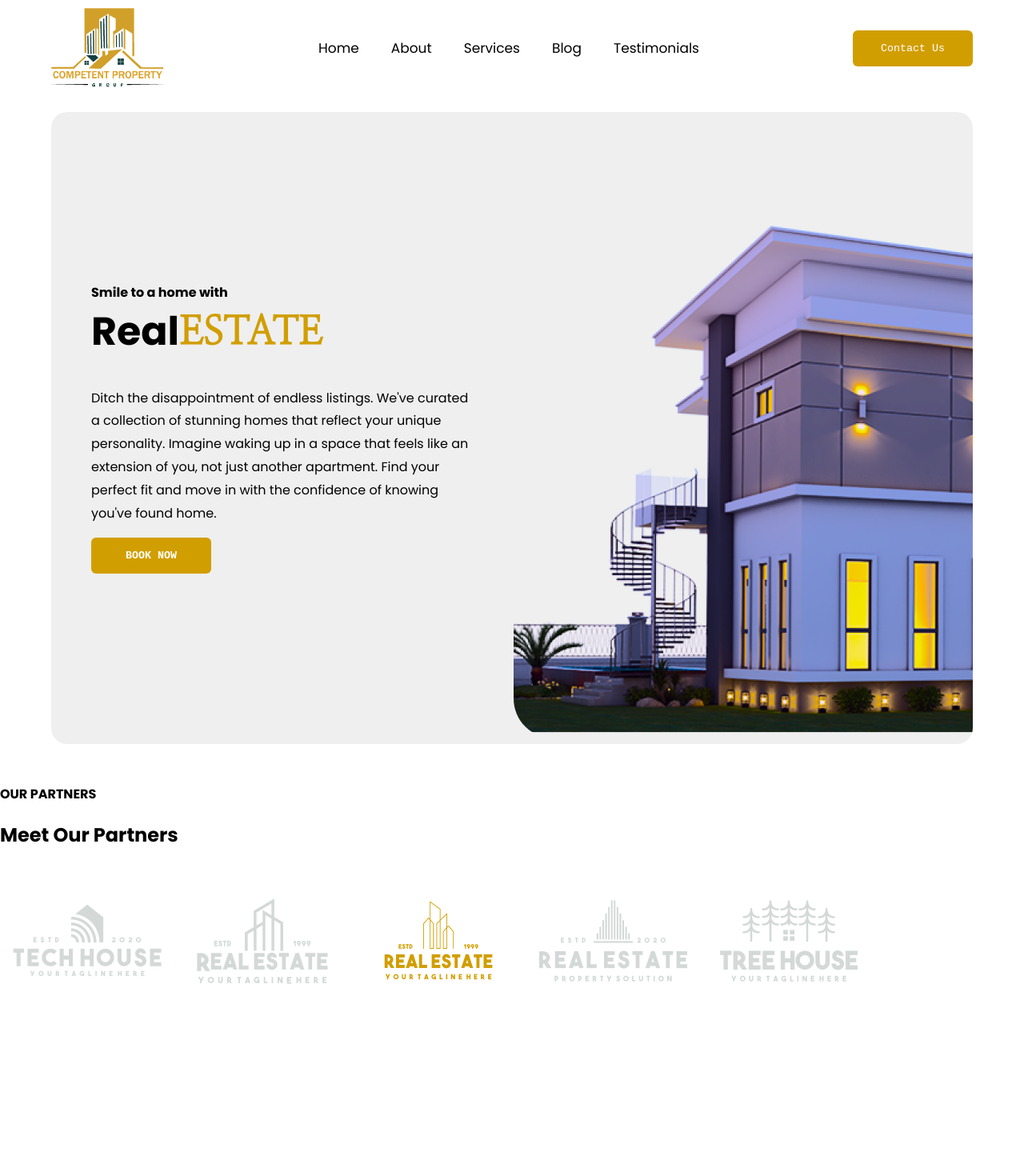
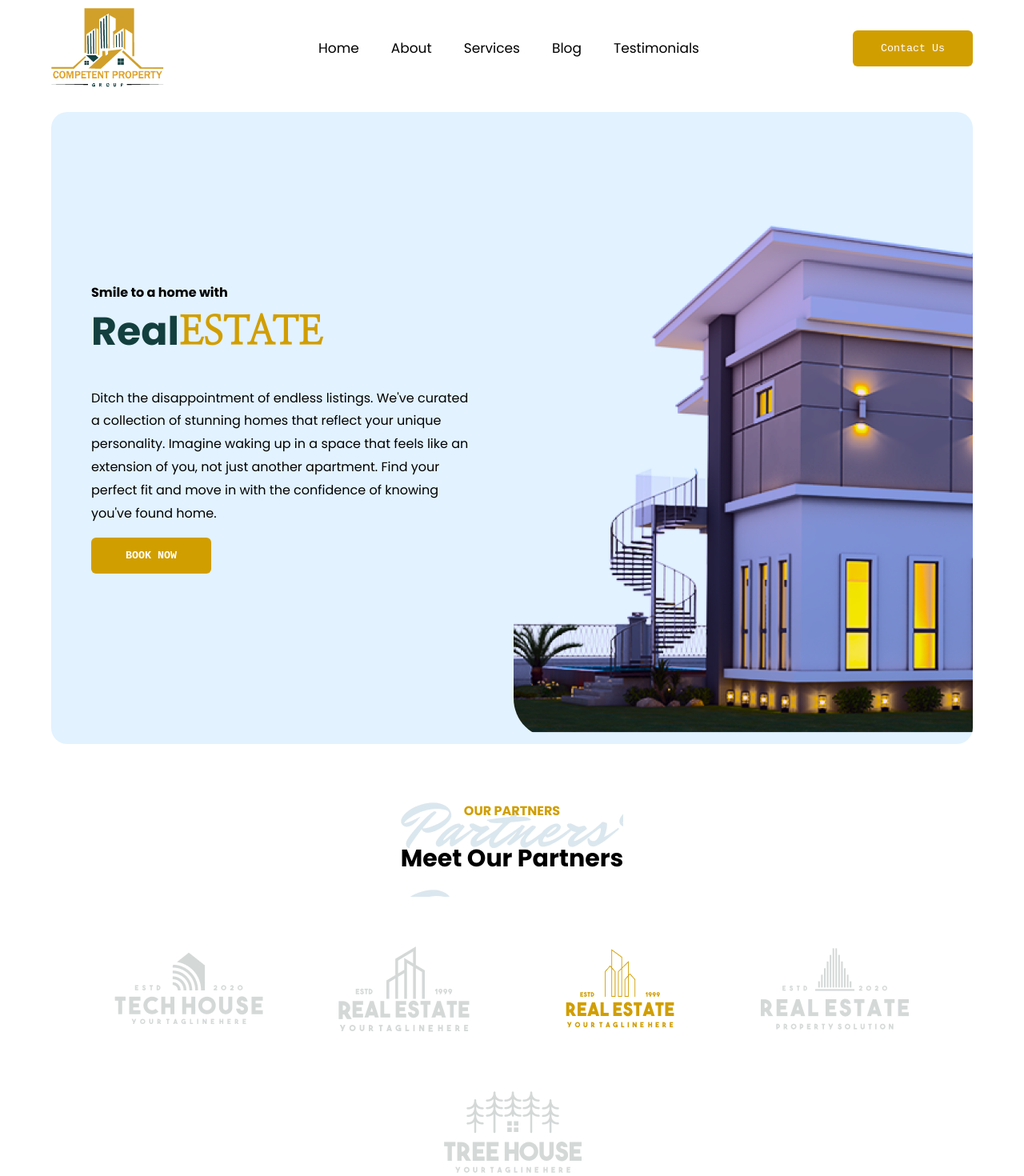
Before and after one commit to Real-World-Estate/real-estate-frontend, a React (Create React App) app: page / in a window 1280 px wide. Shown: the top 1470 px of the page at 80% size. Before the commit the page ends 1247 px from the top, so only its background shows below. Built offline with nearby package versions, Linux system fonts and the light colour scheme.

Commit message:
Styled the partners section

```diff
--- a/src/styles/main.scss
+++ b/src/styles/main.scss
@@ -40,7 +40,7 @@
 	align-items: center;
 	width: 90%;
 	margin: 0 auto;
-	background-color: $color-light-grey;
+	background-color: $color-tertiary;
 	overflow: hidden;
 	border-radius: 2rem;
 	&-main {
@@ -53,6 +53,9 @@
 		& h1 {
 			margin-top: 0;
 			font-size: 4.9rem;
+			& .main {
+				color: $color-secondary;
+			}
 			& .sub {
 				font-family: Nanum Myeongjo;
 				color: $color-primary;
@@ -72,3 +75,33 @@
 		}
 	}
 }
+
+/*STYLING THE PARTNER SECTION*/
+.partner {
+	display: flex;
+	flex-direction: column;
+	justify-content: center;
+	align-items: center;
+
+	& .title {
+		background-image: url(./../assets/EXTRA/Partners.png);
+		& h4,
+		& h2 {
+			text-align: center;
+		}
+		& h4 {
+			color: $color-primary;
+		}
+		& h2 {
+			font-size: 3rem;
+		}
+	}
+
+	& .partner-logos {
+		display: flex;
+		justify-content: center;
+		align-items: center;
+		gap: 5rem;
+		flex-wrap: wrap;
+	}
+}
```
